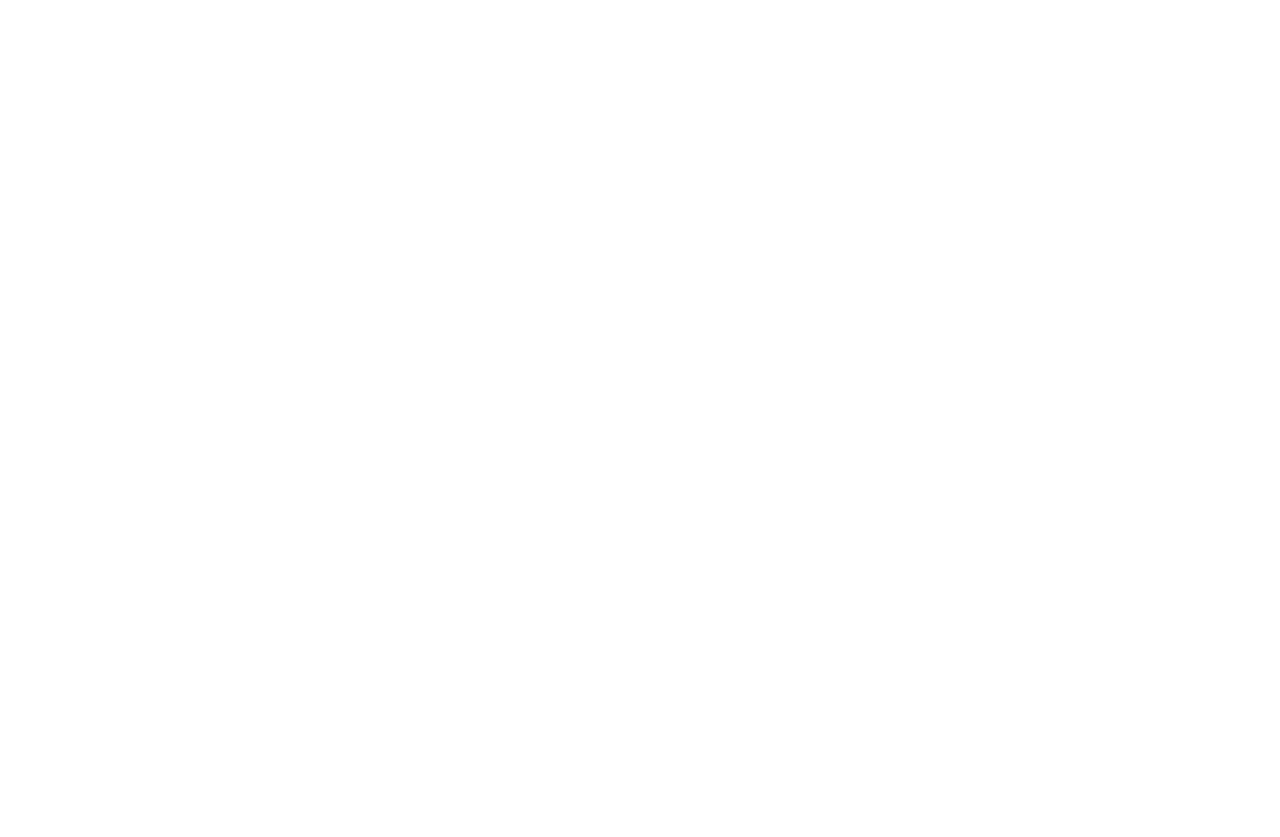
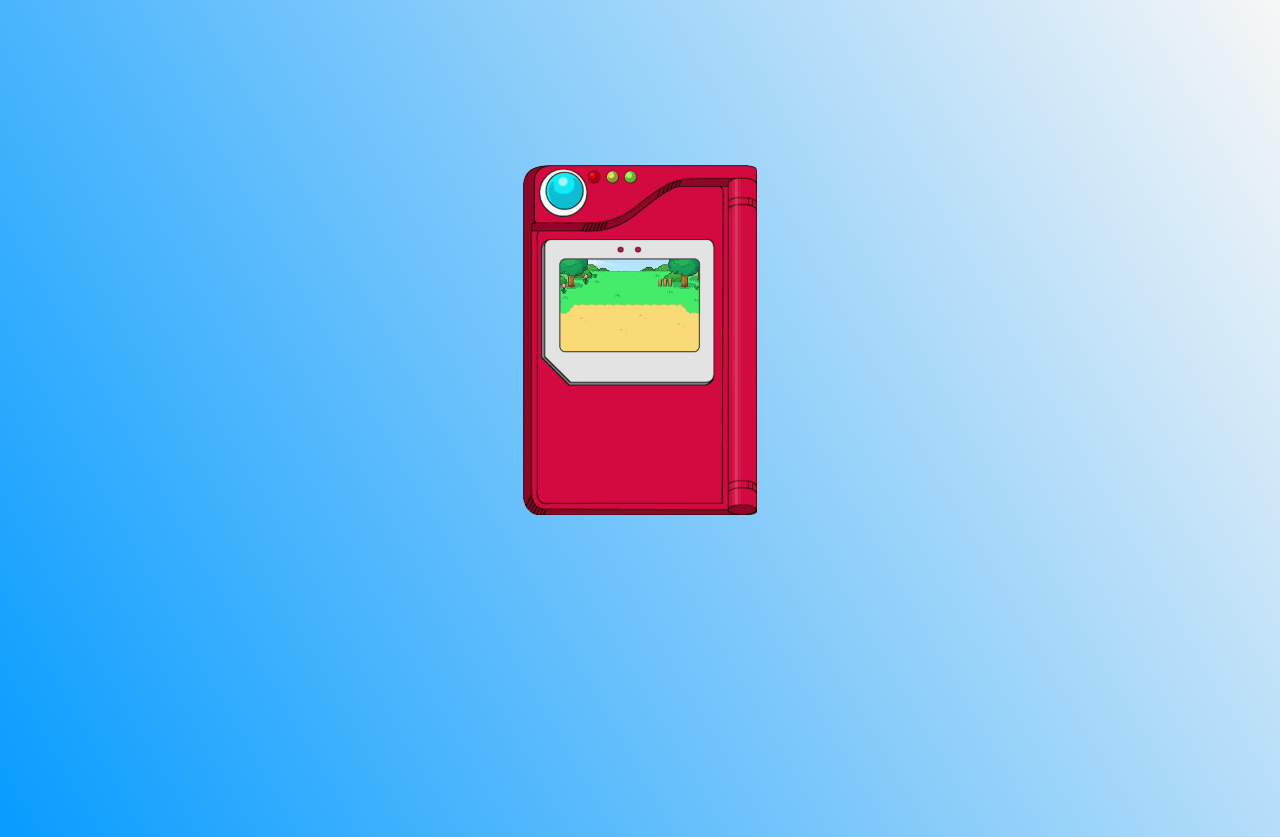
Before and after one commit to teuzowebdeveloper9/pokedex, a plain HTML site: page index.html in a window 1280 px wide. Before the commit the page ends 800 px from the top, so only its background shows below. Drawn offline with Linux system fonts and the light colour scheme.

Commit message:
FIRST STAGE

```diff
--- a/css/style.css
+++ b/css/style.css
@@ -0,0 +1,27 @@
+*{
+   font-family: "Poppins", sans-serif;
+   font-weight: 200;
+   font-style: normal;
+   box-sizing: border-box;
+   margin: 0;
+   padding: 0;
+
+}
+body{
+    text-align: center;
+    background: linear-gradient(60deg, rgb(7, 156, 255) ,rgba(245, 245, 245, 0.856));
+    min-height: 100vh;
+}
+main{
+    display: inline-block;
+    margin-top: 4%;
+    padding: 15px;
+    margin-top: 150px;
+    margin-bottom: 300px;
+}
+.pokedex{
+    width: 100%;
+    height: 350px;
+
+
+}
--- a/index.html
+++ b/index.html
@@ -3,10 +3,18 @@
 <head>
     <meta charset="UTF-8">
     <meta name="viewport" content="width=device-width, initial-scale=1.0">
-    <title>Document</title>
+    <title>pokedex</title>
     <link rel="shortcut icon" href="favicon/favicon-16x16.png" type="image/x-icon">
+    <link rel="stylesheet" href="css/style.css">
+    <link rel="preconnect" href="https://fonts.googleapis.com">
+<link rel="preconnect" href="https://fonts.gstatic.com" crossorigin>
+<link href="https://fonts.googleapis.com/css2?family=Poppins:ital,wght@0,100;0,200;0,300;0,400;0,500;0,600;0,700;0,800;0,900;1,100;1,200;1,300;1,400;1,500;1,600;1,700;1,800;1,900&display=swap" rel="stylesheet">
 </head>
 <body>
+    <main>
+        <img src="img/pokedex.png" alt="pokedex" class="pokedex">
+    </main>
 
+    <script src="js/script.js"></script>
 </body>
 </html>
```
Also changed, not shown: img/pokedex.png (added).
